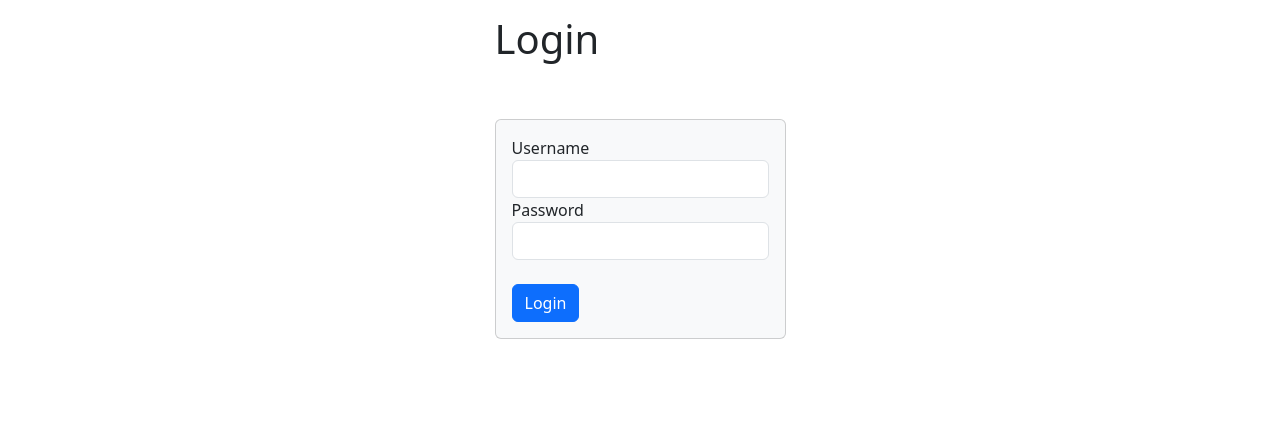
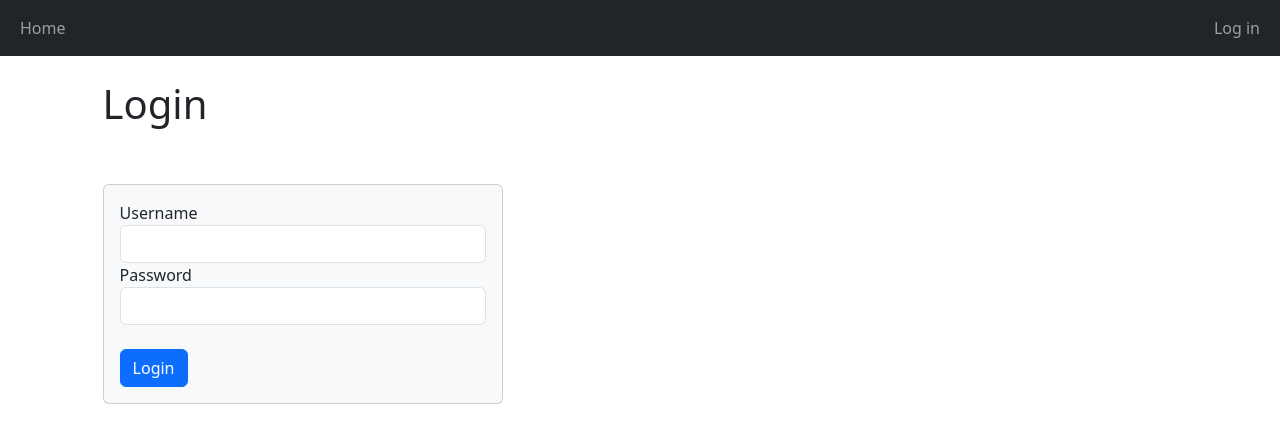
Before and after one commit to SahandShabanloueii/todo-app-django, a Django app: page /users/login/ in a window 1280 px wide. Shown: the top 443 px of the page. Run offline with Django 3.2, Linux system fonts and the light colour scheme.

Commit message:
Add navbar

```diff
--- a/templates/base.html
+++ b/templates/base.html
@@ -1,24 +1,65 @@
 <!DOCTYPE html>
 <html lang="en">
-<head>
-    <meta charset="UTF-8">
-    <meta name="viewport" content="width=device-width, initial-scale=1.0">
-    <link href="https://cdn.jsdelivr.net/npm/bootstrap@5.3.3/dist/css/bootstrap.min.css" rel="stylesheet" integrity="sha384-QWTKZyjpPEjISv5WaRU9OFeRpok6YctnYmDr5pNlyT2bRjXh0JMhjY6hW+ALEwIH" crossorigin="anonymous">
-    <title>Todo App</title>
-</head>
-<body>
-
+  <head>
+    <meta charset="utf-8" />
+    <meta name="viewport" content="width=device-width, initial-scale=1" />
+    <link
+    href="https://cdn.jsdelivr.net/npm/bootstrap@5.3.3/dist/css/bootstrap.min.css"
+    rel="stylesheet"
+    integrity="sha384-QWTKZyjpPEjISv5WaRU9OFeRpok6YctnYmDr5pNlyT2bRjXh0JMhjY6hW+ALEwIH"
+    crossorigin="anonymous"
+    />
+    <title>{% block title %}Todo App{% endblock %}</title>
+  </head>
+  <body>
+    <nav class="navbar navbar-expand-lg fixed-top navbar-dark bg-dark">
+      <div class="container-fluid">
+        <div>
+          <ul class="navbar-nav">
+            <li class="nav-item">
+              <form method="POST" action="{% url 'show_task' %}">
+                {% csrf_token %}
+                <button type="submit" class="nav-link">Home</button>
+              </form>
+            </li>
+          </ul>
+        </div>
+        <div>
+          <ul class="navbar-nav">
+            {% if user.is_authenticated %}
+            <span class="navbar-text">Welcome, {{ user.username }}!  | </span>
+            <li class="nav-item">
+              <form method="POST" action="{% url 'login_view' %}">
+                {% csrf_token %}
+                <button type="submit" class="nav-link">Log out</button>
+              </form>
+            </li>
+            {% else %}
+            <li class="nav-item">
+              <form method="POST" action="{% url 'login_view' %}">
+                {% csrf_token %}
+                <button type="submit" class="nav-link">Log in</button>
+              </form>
+            </li>
+            {% endif%}
+          </ul>
+        </div>
+      </div>
+      </div>
+    </nav>
     <div class="container">
         <div class="parent-div d-flex align-items-center justify-content-center">
-            <div class="child-div" style="width: fit-content; height : auto; padding : 15px; max-width: 99%;">
+            <div class="child-div" style="width:99%; height:auto; padding:15px; max-width:99%; padding-top:5rem">
             {% block content %}
 
             {% endblock content %}
-
             </div>
         </div>
     </div>
-
-<script src="https://cdn.jsdelivr.net/npm/bootstrap@5.3.3/dist/js/bootstrap.bundle.min.js" integrity="sha384-YvpcrYf0tY3lHB60NNkmXc5s9fDVZLESaAA55NDzOxhy9GkcIdslK1eN7N6jIeHz" crossorigin="anonymous"></script>
-</body>
+    <script
+      src="https://cdn.jsdelivr.net/npm/bootstrap@5.3.3/dist/js/bootstrap.bundle.min.js"
+      integrity="sha384-YvpcrYf0tY3lHB60NNkmXc5s9fDVZLESaAA55NDzOxhy9GkcIdslK1eN7N6jIeHz"
+      crossorigin="anonymous"
+    ></script>
+  </body>
 </html>
```
